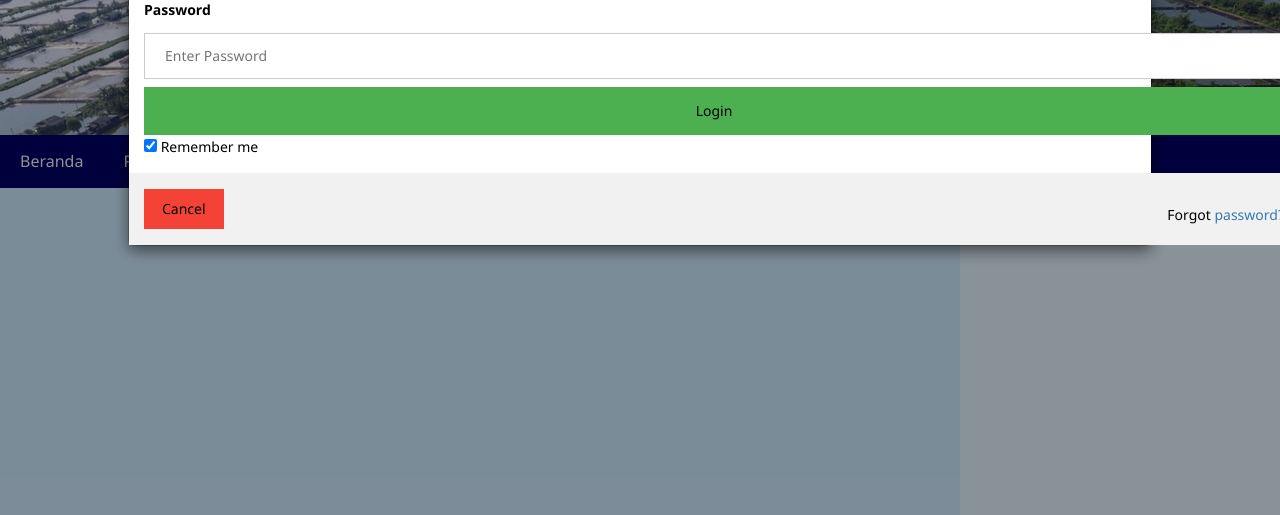
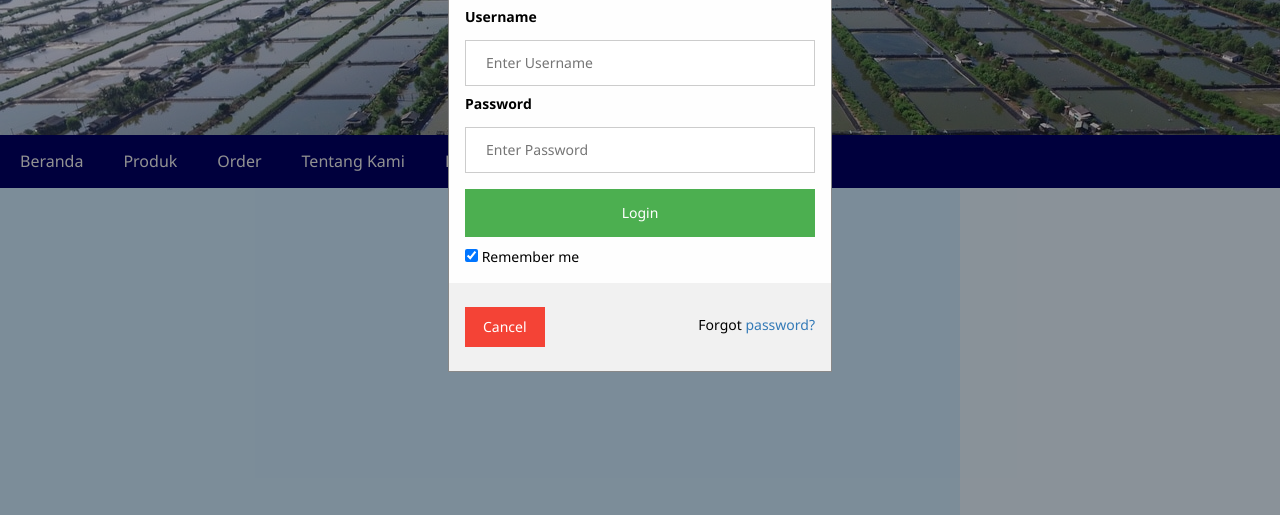
Before and after one commit to havoc4869/FP_PWL, a PHP site: page / in a window 1280 px wide, after a click on "Sign In". Shown: the part 285-800 px from the top of the page. Run offline with PHP 8.4, Linux system fonts and the light colour scheme.

Commit message:
login dan css

```diff
--- a/index.php
+++ b/index.php
@@ -8,30 +8,28 @@
 	<link href="css/bootshape.css" rel="stylesheet">
 </head>
 <body class="bgUtama">
-
-
     <div>
     <ul class="top">
         <li><a href="#">LOGO</a></li>
         <li style="float: right;"><a href="#" onclick="document.getElementById('id01').style.display='block'" style="width:auto;">Sign In</a></li>
             <div id="id01" class="modal">
-                <form class="modal-content animate" action="/action_page.php">
+                <form class="modal-conten animate" action="/action_page.php">
                     <div class="imgcontainer">
                         <span onclick="document.getElementById('id01').style.display='none'" class="close" title="Close Modal">&times;</span>
-                        <img src="" alt="Avatar" class="avatar">
+                        <img src="D:\kampus\Semester 5\Pemrograman Web Lanjut\FP_PWL\img\logo\logo.png" alt="Avatar" class="avatar">
                     </div>
 
-                    <div class="container">
+                    <div class="isi">
                         <label><b>Username</b></label>
                         <input type="text" placeholder="Enter Username" name="uname" required>
                         <label><b>Password</b></label>
                         <input type="password" placeholder="Enter Password" name="psw" required>
-                        <button type="submit">Login</button>
+                        <button class="button1" type="submit">Login</button>
                         <input type="checkbox" checked="checked"> Remember me
                     </div>
 
-                    <div class="container" style="background-color:#f1f1f1">
-                        <button type="button" onclick="document.getElementById('id01').style.display='none'" class="cancelbtn">Cancel</button>
+                    <div class="isi" style="background-color:#f1f1f1">
+                        <button type="button" onclick="document.getElementById('id01').style.display='none'" class="cancelbtn button1">Cancel</button>
                         <span class="psw">Forgot <a href="#">password?</a></span>
                     </div>
                 </form>
--- a/logincss.css
+++ b/logincss.css
@@ -9,7 +9,7 @@ input[type=text], input[type=password] {
 }
 
 /* Set a style for all buttons */
-button {
+.button1 {
     background-color: #4CAF50;
     color: white;
     padding: 14px 20px;
@@ -19,7 +19,7 @@ button {
     width: 100%;
 }
 
-button:hover {
+.button1:hover {
     opacity: 0.8;
 }
 
@@ -39,10 +39,10 @@ button:hover {
 
 img.avatar {
     width: 40%;
-    border-radius: 50%;
+    border-radius: 0%;
 }
 
-.container {
+.isi {
     padding: 16px;
 }
 
@@ -67,11 +67,11 @@ span.psw {
 }
 
 /* Modal Content/Box */
-.modal-content {
+.modal-conten {
     background-color: #fefefe;
-    margin: 5% auto 15% auto; /* 5% from the top, 15% from the bottom and centered */
+    margin: 5% auto 25% auto ; /* 5% from the top, 15% from the bottom and centered */
     border: 1px solid #888;
-    width: 80%; /* Could be more or less, depending on screen size */
+    width: 30%; /* Could be more or less, depending on screen size */
 }
 
 /* The Close Button (x) */
```
Also changed, not shown: img/logo/Logo.png (renamed from img/logo/Untitled-1.png).
